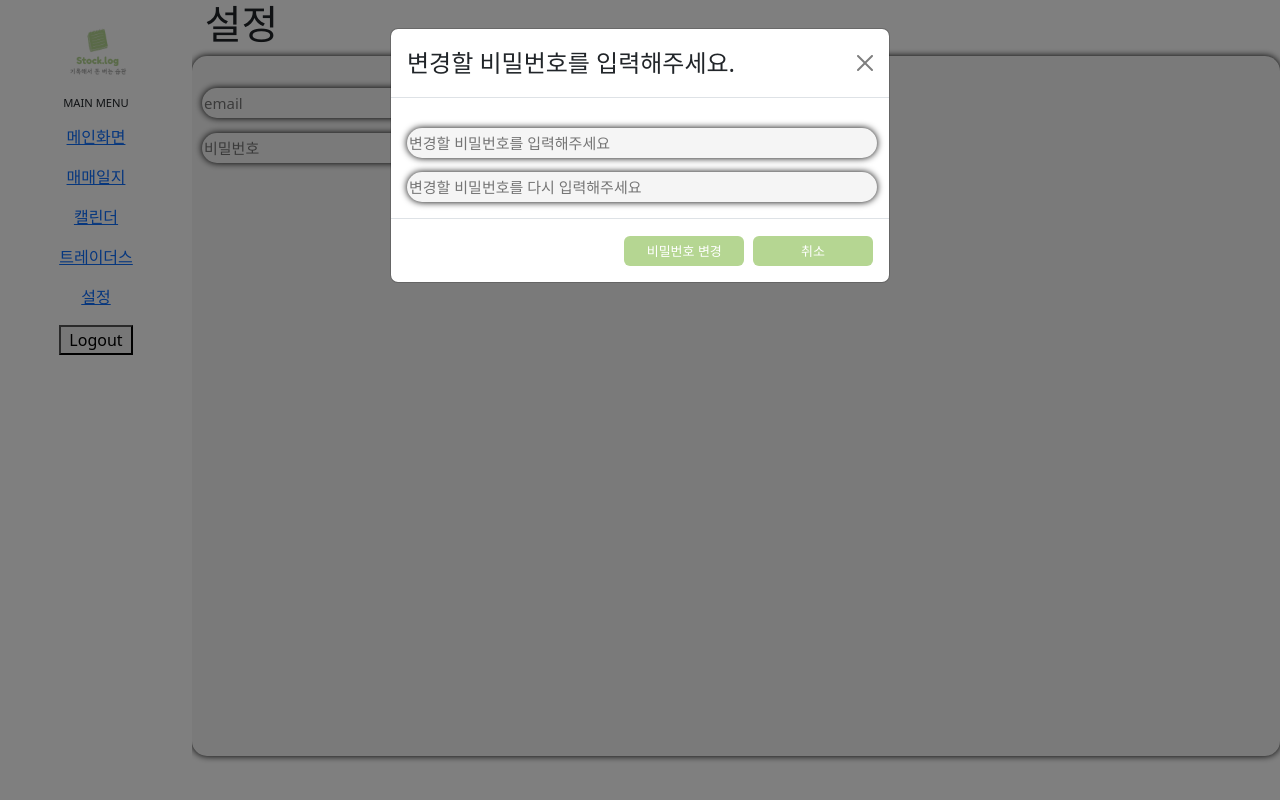
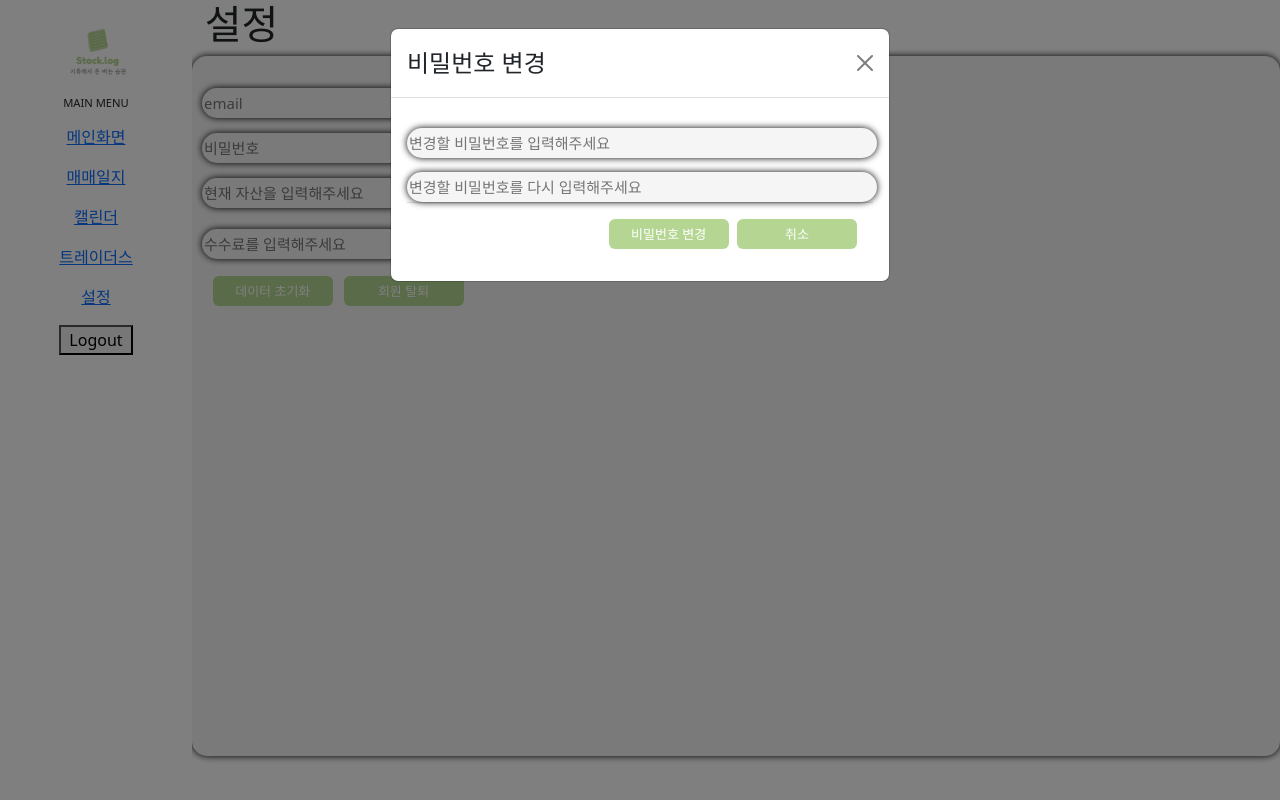
Before and after one commit to isac7722/Stock.log, a React (Create React App) app in the folder src/main/frontend/: page /settings in a window 1280 px wide. Both pictures are taken after a click on the button "비밀번호 변경". Built offline with nearby package versions, Linux system fonts and the light colour scheme.

Commit message:
fix: 설정 페이지 틀 작성

```diff
--- a/src/main/frontend/src/components/setting/ChangePassBtn.js
+++ /dev/null
@@ -1,63 +0,0 @@
-import { useState } from 'react';
-import '../../css/setting/Setting.css';
-import Button from "react-bootstrap/Button";
-import { Modal } from 'react-bootstrap';
-import ChangePassInput from './ChangePassInput';
-
-const ChangePassBtn = () => {
-
-    const [show, setShow] = useState(false);
-
-    const handleClose = () => setShow(false);
-    const handleShow = () => setShow(true);
-
-    const [password, setPassword] = useState('');
-
-    const passwordOnchangeHandler = (e) => {
-        setPassword(e.target.value);
-    }
-
-    const [checkPassword, setCheckPassword] = useState('');
-
-    const checkPasswordOnchangeHandler = (e) => {
-        setCheckPassword(e.target.value);
-    }
-
-    return(
-        <>
-        <Button id='changePasswordButton' onClick={handleShow}>비밀번호 변경</Button>
-
-        <Modal show={show} onHide={handleClose}>
-        <Modal.Header closeButton>
-          <Modal.Title>변경할 비밀번호를 입력해주세요.</Modal.Title>
-        </Modal.Header>
-        <Modal.Body>
-
-            <ChangePassInput
-                placeholder = "변경할 비밀번호를 입력해주세요"
-                type="password"
-                onChange={passwordOnchangeHandler}
-                value={password}
-            />
-
-            <ChangePassInput
-                placeholder = "변경할 비밀번호를 다시 입력해주세요"
-                type="password"
-                onChange={checkPasswordOnchangeHandler}
-                value={checkPassword}
-            />
-        </Modal.Body>
-        <Modal.Footer>
-            <Button id='changePasswordButton' onClick={handleClose}>
-                비밀번호 변경
-            </Button>
-            <Button id='changePasswordButton' onClick={handleClose}>
-                취소
-            </Button>
-        </Modal.Footer>
-      </Modal>
-        </>
-    )
-}
-
-export default ChangePassBtn;
--- a/src/main/frontend/src/components/setting/ChangePassInput.js
+++ b/src/main/frontend/src/components/setting/ModalInput.js
@@ -1,7 +1,7 @@
 
 /*모달 안에 들어갈 input*/
 
-const ChangePassInput = ({ type, placeholder, value, onChange }) => {
+const ModalInput = ({ type, placeholder, value, onChange }) => {
     return(
         <div>
             <input className="changePasswordInput"
@@ -13,4 +13,4 @@ const ChangePassInput = ({ type, placeholder, value, onChange }) => {
     )
 }
 
-export default ChangePassInput;
+export default ModalInput;
--- /dev/null
+++ b/src/main/frontend/src/components/setting/SettingBtn.js
@@ -0,0 +1,121 @@
+import { useState } from 'react';
+import '../../css/setting/Setting.css';
+import Button from "react-bootstrap/Button";
+import { Modal } from 'react-bootstrap';
+import ModalInput from './ModalInput';
+
+const SettingBtn = ( { title , modalTitle } ) => {
+
+    /* 모달 활성화 여부 */
+    const [show, setShow] = useState(false);
+    const handleClose = () => setShow(false);
+    const handleShow = () => setShow(true);
+
+    // 비밀번호 변경에 사용
+    const [password, setPassword] = useState('');
+
+    const passwordOnchangeHandler = (e) => {
+        setPassword(e.target.value);
+    }
+
+    const [checkPassword, setCheckPassword] = useState('');
+
+    const checkPasswordOnchangeHandler = (e) => {
+        setCheckPassword(e.target.value);
+    }
+
+    // 금액 변경할 때 사용
+    const [amount, setAmount] = useState('');
+    const amountOnChangeHandler = (e) => {
+        setAmount(e.target.value);
+    }
+
+    return(
+        <>
+        <Button id='modalBtn' onClick={handleShow}>{title}</Button>
+
+        <Modal show={show} onHide={handleClose}>
+        <Modal.Header closeButton>
+          <Modal.Title>{modalTitle}</Modal.Title>
+        </Modal.Header>
+        <Modal.Body>
+        {title === "비밀번호 변경" && ( // 비밀번호 변경 버튼 조건부 렌더링
+            <>
+              <ModalInput
+                placeholder="변경할 비밀번호를 입력해주세요"
+                type="password"
+                onChange={passwordOnchangeHandler}
+                value={password}
+              />
+              <ModalInput
+                placeholder="변경할 비밀번호를 다시 입력해주세요"
+                type="password"
+                onChange={checkPasswordOnchangeHandler}
+                value={checkPassword}
+              />
+              <Modal.Footer>
+            <Button id='modalBtn' onClick={handleClose}>
+                비밀번호 변경
+            </Button>
+            <Button id='modalBtn' onClick={handleClose}>
+                취소
+            </Button>
+        </Modal.Footer>
+            </>
+          )}
+           {title === "입금/출금" && ( // 입금/출금 버튼 조건부 렌더링
+            <>
+              <ModalInput
+                placeholder="변경할 금액을 입력해주세요"
+                type="number"
+                onChange={amountOnChangeHandler}
+                value={amount}
+              />
+            <Modal.Footer>
+                <Button id='modalBtn' onClick={handleClose}>
+                    입금
+                </Button>
+                <Button id='modalBtn' onClick={handleClose}>
+                    출금
+                </Button>
+                <Button id='modalBtn' onClick={handleClose}>
+                    취소
+                </Button>
+        </Modal.Footer>
+            </>
+          )}
+
+            {title === "데이터 초기화" && ( // 데이터 초기화 버튼 조건부 렌더링
+            <>
+                <p>정말 데이터를 초기화 하시겠습니까?</p>
+            <Modal.Footer>
+                <Button id='modalBtn' onClick={handleClose}>
+                    예
+                </Button>
+                <Button id='modalBtn' onClick={handleClose}>
+                    아니요
+                </Button>
+        </Modal.Footer>
+            </>
+          )}
+
+        {title === "회원 탈퇴" && ( // 회원 탈퇴 조건부 렌더링
+            <>
+                <p>정말 회원 탈퇴 하시겠습니까?</p>
+            <Modal.Footer>
+                <Button id='modalBtn' onClick={handleClose}>
+                    예
+                </Button>
+                <Button id='modalBtn' onClick={handleClose}>
+                    아니요
+                </Button>
+        </Modal.Footer>
+            </>
+          )}
+        </Modal.Body>
+      </Modal>
+        </>
+    )
+}
+
+export default SettingBtn;
--- a/src/main/frontend/src/css/setting/Setting.css
+++ b/src/main/frontend/src/css/setting/Setting.css
@@ -34,7 +34,7 @@
     margin-top: 3%;
 }
 
-#changePasswordButton{
+#modalBtn{
     margin-top: 1%;
     margin-left: 1%;
     background-color: #B5D692;
@@ -59,3 +59,12 @@
 .passSettingDiv{
     display: flex;
 }
+
+.assetInput{
+    display: flex;
+}
+
+.settingUnit{
+    margin-left: 1%;
+    margin-top: 1%;
+}
--- a/src/main/frontend/src/pages/Settings.js
+++ b/src/main/frontend/src/pages/Settings.js
@@ -1,5 +1,6 @@
-import ChangePassBtn from "../components/setting/ChangePassBtn";
+import SettingBtn from "../components/setting/SettingBtn";
 import SettingDisabledInput from "../components/setting/SettingDisabledInput";
+import SettingInput from "../components/setting/SettingInput";
 
 const Settings = () => {
 
@@ -14,10 +15,43 @@ const Settings = () => {
                 placeholder="비밀번호"
                 type='password'
            />
-           <ChangePassBtn/>
+           <SettingBtn
+                title="비밀번호 변경"
+                modalTitle="비밀번호 변경"
+           />
+
            </div>
 
+           <div className="assetInput">
+            <SettingInput
+                placeholder="현재 자산을 입력해주세요"
+                type="number"
+            /><p className="settingUnit">원</p>
+            <SettingBtn
+                    title="입금/출금"
+                    modalTitle="입금 혹은 출금할 금액을 적어주세요"
+            />
+            </div>
+
+            <div className="assetInput">
+            <SettingInput
+                placeholder="수수료를 입력해주세요"
+                type="number"
+            /><p className="settingUnit">%</p>
+            </div>
+
+            <div>
+                <SettingBtn
+                    title="데이터 초기화"
+                    modalTitle="데이터 초기화"
+                />
+                <SettingBtn
+                    title="회원 탈퇴"
+                    modalTitle="회원 탈퇴"
+                />
+            </div>
         </div>
+
     )
 }
 export default Settings;
```
